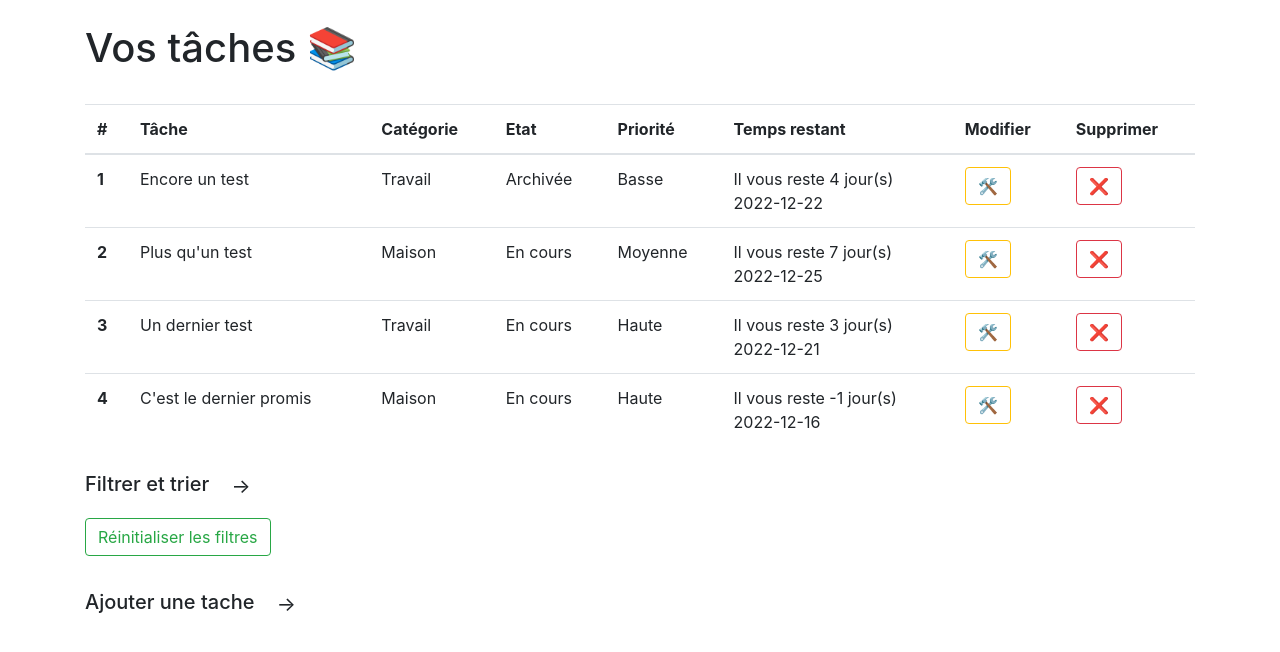
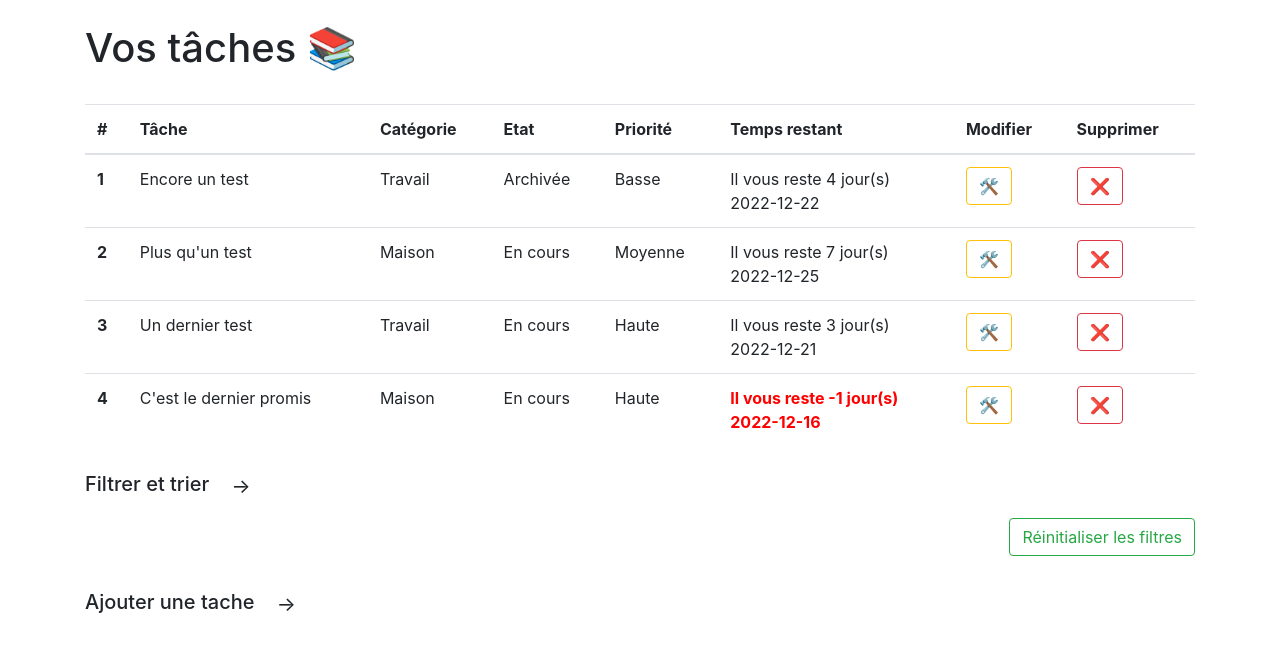
Before and after one commit to Kapoutaine/ToDoList, a Flask app: page / in a window 1280 px wide. Shown: the part 56-708 px from the top of the page. Run offline with Flask 2, Linux system fonts and the light colour scheme; some libraries are stand-ins or nearby versions.

Commit message:
Fin du projet. Possibilité d'ajouter des détails

```diff
--- a/main.py
+++ b/main.py
@@ -37,6 +37,11 @@ def accueillir():
     return render_template("accueil.html", results=maj())
 
 
+@app.route("/reinitialiser", methods=["POST"])
+def reinitialiser():
+    """Renvoie a la page principale sans filtre ni tri"""
+
+    return render_template("accueil.html", results=maj())
 @app.route("/supprimer", methods=["POST"])
 def supprimer():
     """Supprime un tache de la base de données"""
--- /dev/null
+++ b/static/base.css
@@ -0,0 +1,11 @@
+#reinitialiser {
+    display: flex;
+    justify-content: flex-end;
+    margin-right: 0px;
+    margin-top: 0px;
+}
+
+.retard {
+    color: red;
+    font-weight: bold;
+}
--- a/templates/accueil.html
+++ b/templates/accueil.html
@@ -27,7 +27,7 @@
         <td>{{ tache[1] }}</td>
         <td>{{ tache[2] }}</td>
         <td>{{ tache[3] }}</td>
-        <td>Il vous reste {{ tache[6]+1 }} jour(s)<br> {{ tache[4] }}</td>
+        <td id="{{ tache[6]+1 }}" class="temps">Il vous reste {{ tache[6]+1 }} jour(s)<br> {{ tache[4] }}</td>
         <td>
             <form action="/ouvrir_modfier" method="POST">
                 <button
@@ -37,7 +37,8 @@
         </td>
         <td>
             <form action="/supprimer" method="POST">
-                <button type="submit" class="btn btn-outline-danger" name="idTache" value="{{ tache[-1] }}">❌</button>
+                <button type="submit" class="btn btn-outline-danger" name="idTache" value="{{ tache[-1] }}"
+                        onclick="SendNotif('a bien été supprimée.', task_name='{{ tache[0] }}')">❌</button>
             </form>
         </td>
     </tr>
@@ -48,9 +49,10 @@
     <h5>Filtrer et trier
         <button class="btn btn_light btn-lg" id="buttonFiltrer" onclick="unhideFiltrer()">→</button>
     </h5>
-    <form action="/" method="POST">
+    <form action="/reinitialiser" method="POST" id="reinitialiser">
         <button
-            type="submit" class="btn btn-outline-success">Réinitialiser les filtres</button>
+                type="submit" class="btn btn-outline-success">Réinitialiser les filtres
+        </button>
     </form>
 </div>
 <div id="divFiltrer">
@@ -107,16 +109,25 @@
         <input type="date" name="date_echeance" id="date"/>
         <br>
         <!--Submit des données-->
-        <button type="submit" class="btn btn-primary btn-sm">Nouvelle Tâche</button>
+        <button type="submit" class="btn btn-primary btn-sm" onclick="SendNotif('a bien été créée.',
+         task_name=document.getElementById('titre').textContent)">Nouvelle Tâche
+        </button>
     </form>
 </div>
 <br>
 <script>
+    Notification.requestPermission()
+
+    function SendNotif(message, task_name) {
+        new Notification("Notification ToDoList", "La tâche" + task_name + message)
+    }
+
     function chooseArchivee() {
         const checkbox = document.getElementById("archivee")
         const select = document.getElementById("etat_tri")
         checkbox.checked = (select.textContent === "Tous les états")
     }
+
     function unhideFiltrer() {
         const button = document.getElementById("buttonFiltrer")
         const div = document.getElementById("divFiltrer")
@@ -152,5 +163,14 @@
 
     div = document.getElementById("divAjouter");
     div.setAttribute('hidden', 'true');
+
+    const elt = document.getElementsByClassName("temps")
+    for (let i=0; i<elt.length; i++) {
+        if (parseInt(elt.item(i).id, 10) <= 0) {
+            elt.item(i).className = "retard"
+            elt.item(i).textContent = "EN RETARD\n" + elt.item(i).textContent
+        }
+    }
+
 </script>
 {% endblock %}
--- a/templates/base.html
+++ b/templates/base.html
@@ -7,6 +7,7 @@
 
     <!-- Bootstrap CSS -->
     <link rel="stylesheet" href="https://stackpath.bootstrapcdn.com/bootstrap/4.4.1/css/bootstrap.min.css" integrity="sha384-Vkoo8x4CGsO3+Hhxv8T/Q5PaXtkKtu6ug5TOeNV6gBiFeWPGFN9MuhOf23Q9Ifjh" crossorigin="anonymous">
+    <link rel="stylesheet" href="{{ url_for('static', filename='base.css') }}" />
     <title>ToDoList</title>
 </head>
 <body>
```
Also changed, not shown: templates/modifier.html (+9 -2 lines), databases/taches.sqlite.
